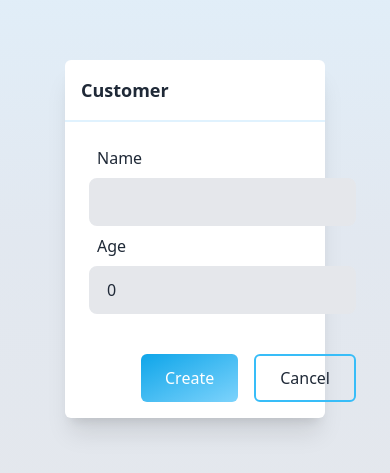
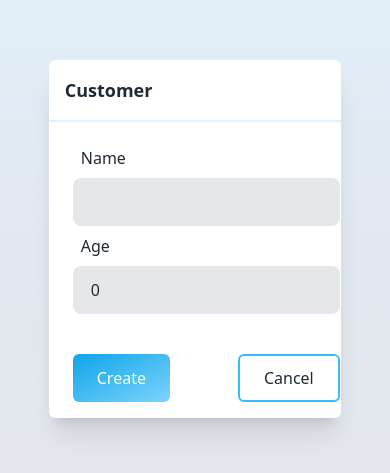
Before and after one commit to KayoRenato/CrudNext, a Next.js app: page /customer in a window 390 px wide. Shown: the part 183-656 px from the top of the page. Built offline with nearby package versions, Linux system fonts and the light colour scheme; no server answers; the database is empty.

Commit message:
chore: update responsivity layout

```diff
--- a/src/components/Button.tsx
+++ b/src/components/Button.tsx
@@ -12,7 +12,7 @@ function classButton(typeButton: ButtonType): string {
     switch (typeButton) {
         case 'primary':
             return (`
-                text-base h-12 w- px-6 py-2 rounded-md
+                text-base h-12 px-6 py-2 rounded-md
                 bg-gradient-to-tl from-sky-300 to-sky-500
                 hover:bg-gradient-to-r hover:from-sky-600 hover:to-sky-600
                 text-white text-center
--- a/src/components/Form.tsx
+++ b/src/components/Form.tsx
@@ -35,7 +35,7 @@ export default function Form(props: FormProps) {
                 value={age}
                 className={'lg:w-20'}
                 onChange={setAge} />
-            <div className="flex flex-row items-end justify-end">
+            <div className="flex flex-row items-end justify-between sm:justify-end">
                 <Button type="primary" onSubmit={() => {
                     if (age) (!!name && !!+age) ? savedCustomer(newClient) : false
                 }}>
--- a/src/components/Layout.tsx
+++ b/src/components/Layout.tsx
@@ -12,7 +12,7 @@ export default function Layout(props: LayoutProps) {
 
     return (
         <div className={`
-            flex flex-col w-2/3 max-w-screen-md
+            flex flex-col w-3/4 max-w-screen-md
             bg-white text-gray-800
             shadow-xl rounded-md
 
```
